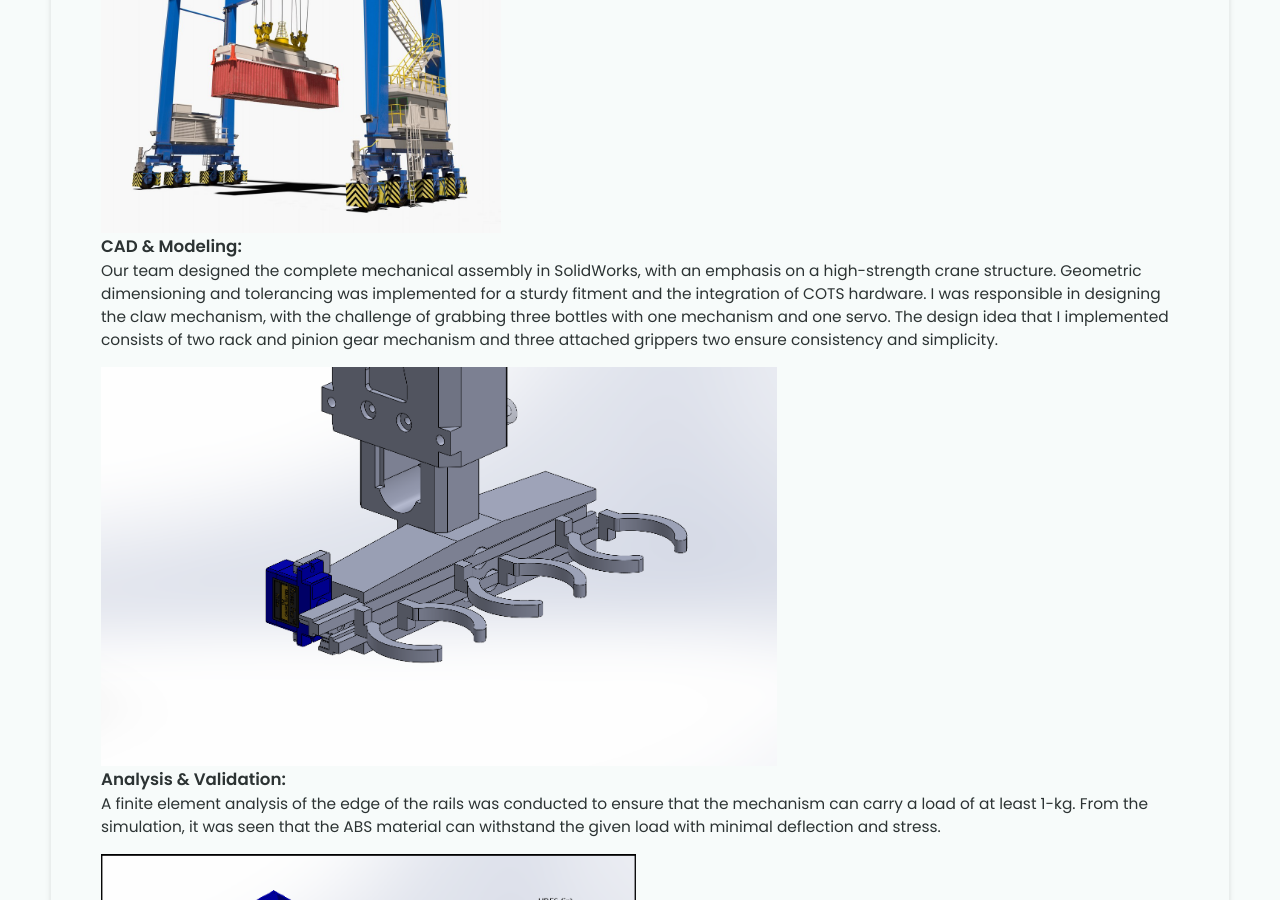
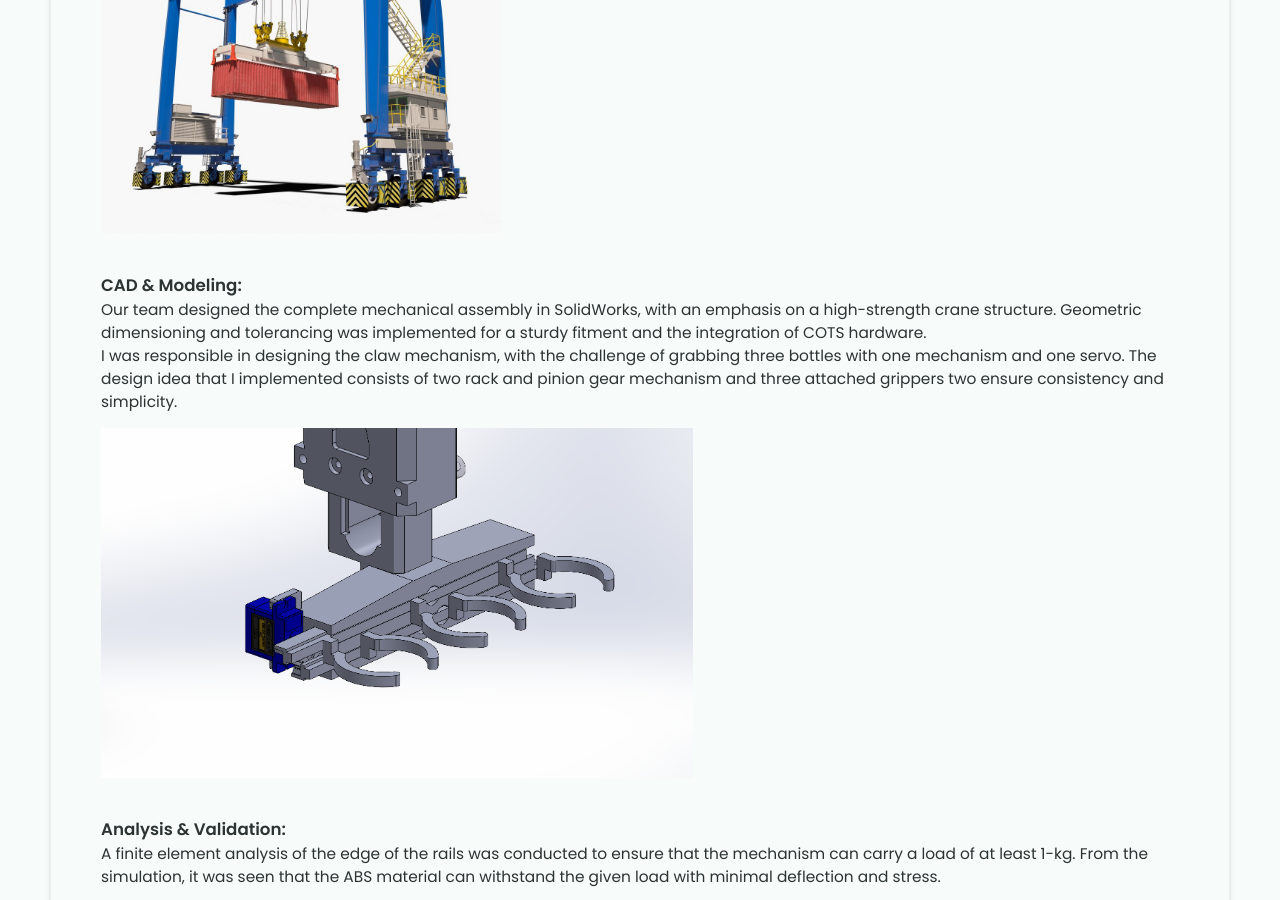
Before and after one commit to WidyasmaraDimas/WidyasmaraDimas.github.io, a Jekyll site: the page built from _projects/Precision-Pioneers/index.md, in a window 1280 px wide and 900 px high, scrolled down 1324 px. Built offline with Jekyll 4.4.1, drawn with Linux system fonts in a browser that asks for light colours.

Commit message:
Update index.md

```diff
--- a/_projects/Precision-Pioneers/index.md
+++ b/_projects/Precision-Pioneers/index.md
@@ -23,25 +23,28 @@ The objective for this project was to design and fabricate a device capable of a
 ### **Design Ideas:**
 The key inspiration for our crane-like design was the gantry crane, usually found on shipyards. We found that the vertical and horizontal transportation of crates by the gantry crane inspiring and it became a big part of the final product. We mainly studied the mechanism by which the gantry crane moves containers.
 
-{% include image-gallery.html images="Gantry.jpg" height="400" %}
+{% include image-gallery.html images="Gantry.jpg" height="400" %} <br>
 
 ### **CAD & Modeling:**
-Our team designed the complete mechanical assembly in SolidWorks, with an emphasis on a high-strength crane structure. Geometric dimensioning and tolerancing was implemented for a sturdy fitment and the integration of COTS hardware.
-I was responsible in designing the claw mechanism, with the challenge of grabbing three bottles with one mechanism and one servo. The design idea that I implemented consists of two rack and pinion gear mechanism and three attached grippers two ensure consistency and simplicity.
+Our team designed the complete mechanical assembly in SolidWorks, with an emphasis on a high-strength crane structure. Geometric dimensioning and tolerancing was implemented for a sturdy fitment and the integration of COTS hardware. <br>
+I was responsible in designing the claw mechanism, with the challenge of grabbing three bottles with one mechanism and one servo. The design idea that I implemented consists of two rack and pinion gear mechanism and three attached grippers two ensure consistency and simplicity. <br>
 
-{% include image-gallery.html images="Gripper.png" height="400" %}
+{% include image-gallery.html images="Gripper.png" height="350" %} <br>
 
 ### **Analysis & Validation:**
-A finite element analysis of the edge of the rails was conducted to ensure that the mechanism can carry a load of at least 1-kg. From the simulation, it was seen that the ABS material can withstand the given load with minimal deflection and stress.
+A finite element analysis of the edge of the rails was conducted to ensure that the mechanism can carry a load of at least 1-kg. From the simulation, it was seen that the ABS material can withstand the given load with minimal deflection and stress.<br>
 
-{% include image-gallery.html images="Sim.png" height="400" %}
-
+{% include image-gallery.html images="Sim.png" height="400" %} <br>
 
 # Prototyping and Fabrication
 FDM 3D-printing was used to fabricate the whole custom-designed grippers and rail guides, which allowed for complex geometries. The main crane chassis were laser-cut from balsa wood for strong and precise fabrication. This iterative design process allowed us to quickly test and validate design choices, such as the shape of the gripper and gear tolerances for lifting mechanism.
 
+{% include youtube-video.html id="ZqcEUGRrP74" autoplay = "true" %}
 
 # Automation and Integration
 To achieve fully autonomous functionality, an algorithm was created in C program by testing the prototype. An addition of a joystick allows manual operation of the mechanism while simultaneously providing a button to activate the automatic process of moving the bottles. The algorithm controlled the sequence of servos and DC motors to transport three bottles with 100% success rate.
 
+
+
+
 ---
```
